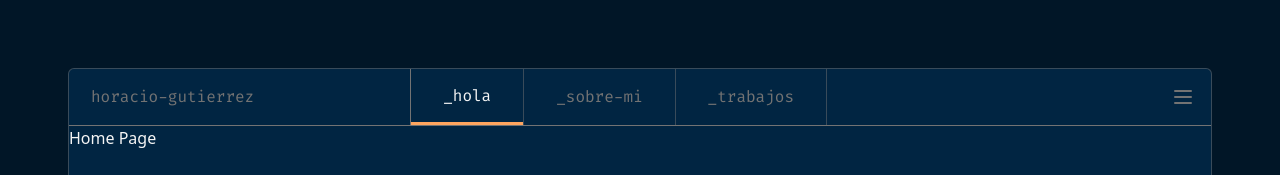
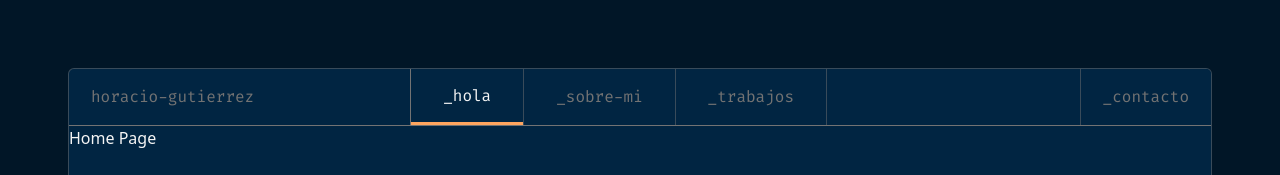
Before and after one commit to HoracioGutierrez/vs-code-portfolio, a Next.js app: page / in a window 1280 px wide. Shown: the top 175 px of the page. Built offline with nearby package versions, Linux system fonts and the light colour scheme; what tailwindcss-motion would draw is missing.

Commit message:
feat(layout): enhance MainEditorHeader with contact info
- Added ContainerWithBorder for contact display on larger screens.

```diff
--- a/features/laytout/components/MainEditorHeader.tsx
+++ b/features/laytout/components/MainEditorHeader.tsx
@@ -3,6 +3,7 @@ import { Fira_Code } from "next/font/google"
 import MainEditorNavigation from "./MainEditorNavigation"
 import { motion } from "motion/react"
 import { Menu } from "lucide-react"
+import ContainerWithBorder from "./ContainerWithBorder"
 
 const firaCode = Fira_Code({ weight: "400", subsets: ["latin"] })
 
@@ -19,7 +20,10 @@ function MainEditorHeader({ ref }: MainEditorHeaderProps) {
     >
       <h1 className="text-muted-foreground pl-4 lg:pl-5.5 py-4 transition-all border-r border-muted-foreground pr-39">horacio-gutierrez</h1>
       <MainEditorNavigation />
-      <Menu className="self-center ml-auto mr-4 text-muted-foreground -motion-translate-x-in-100"/>
+      <Menu className="self-center ml-auto mr-4 text-muted-foreground -motion-translate-x-in-100 lg:hidden" />
+      <ContainerWithBorder variant="left" className="hidden lg:flex ml-auto px-4 lg:px-5.5 py-4 -motion-translate-x-in-25">
+        <p className="text-muted-foreground">_contacto</p>
+      </ContainerWithBorder>
     </motion.header>
   )
 }
```
